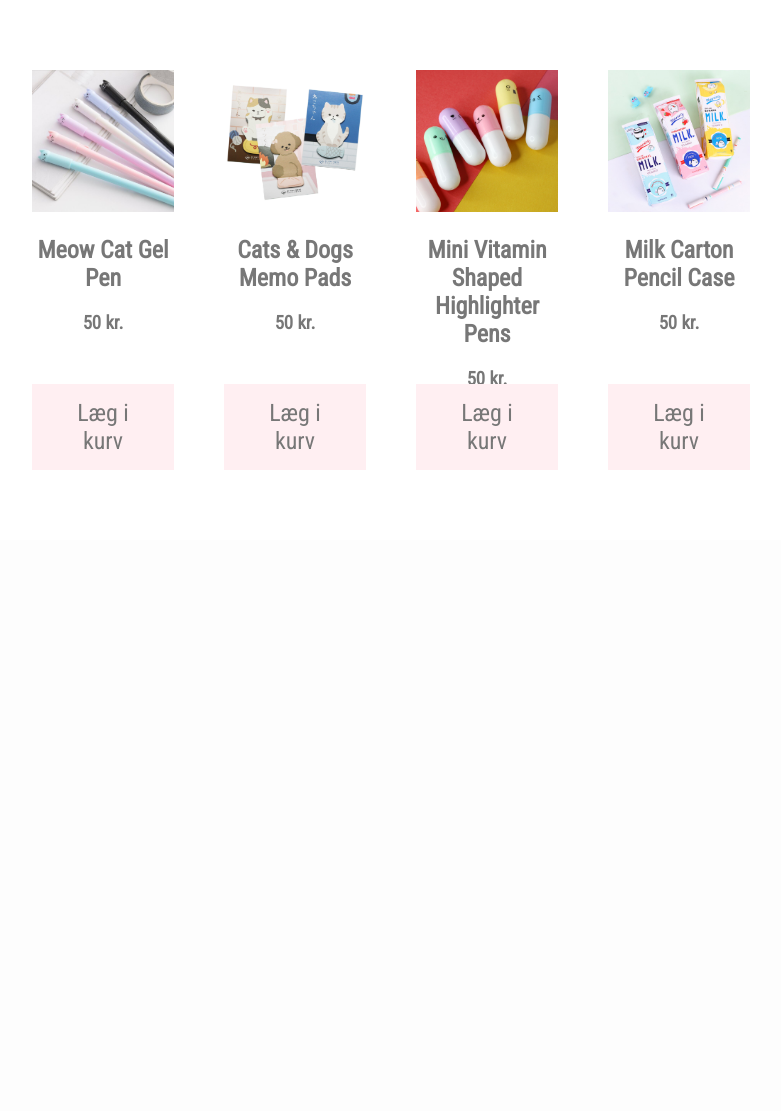
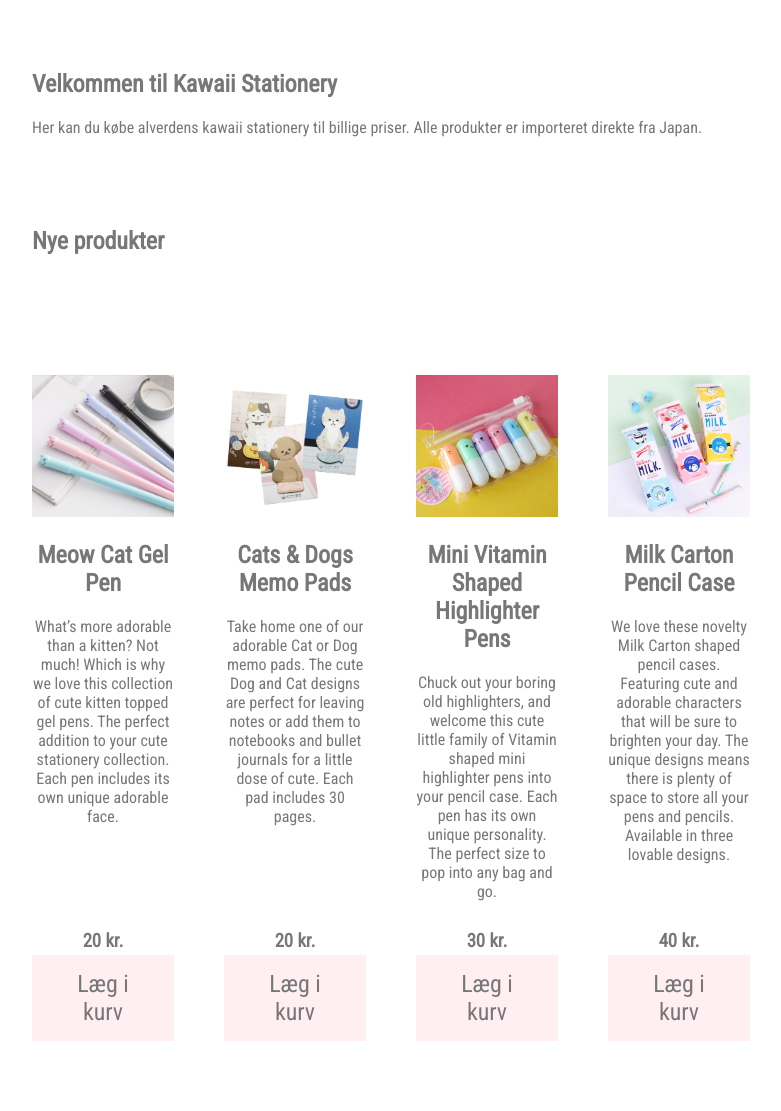
Before and after one commit to gjesing/V31Webshop, a PHP site: page / in a window 1280 px wide. Shown: the part 309-1420 px from the top of the page, without its empty margins (224-1005 px from the left). Before the commit the page ends 779 px from the top, so only its background shows below. Run offline with PHP 8.4, Linux system fonts and the light colour scheme.

Commit message:
Layout improved

```diff
--- a/css/style.css
+++ b/css/style.css
@@ -98,7 +98,14 @@ body > nav ul li a:hover {
 
 main {
   width: 60%;
+  margin: auto;
+}
+
+main section {
   margin: 70px auto;
+}
+
+main section:nth-child(2) {
   display: -ms-grid;
   display: grid;
   -ms-grid-columns: (calc(25% - 50px))[4];
@@ -107,24 +114,37 @@ main {
   grid-row-gap: 100px;
 }
 
-main article {
+main section:nth-child(2) h1 {
+  -ms-grid-column: 1;
+  -ms-grid-column-span: 4;
+  grid-column: 1 / 5;
+}
+
+main section:nth-child(2) article {
   position: relative;
 }
 
-main article img {
+main section:nth-child(2) article img {
   width: 100%;
 }
 
-main article h2 {
+main section:nth-child(2) article h2 {
   text-align: center;
 }
 
-main article h3 {
+main section:nth-child(2) article p {
   text-align: center;
-  margin-bottom: 80px;
+  margin-bottom: 140px;
 }
 
-main article button {
+main section:nth-child(2) article h3 {
+  text-align: center;
+  position: absolute;
+  bottom: 70px;
+  width: 100%;
+}
+
+main section:nth-child(2) article button {
   background: #ffeff2;
   width: 100%;
   border: none;
@@ -136,12 +156,12 @@ main article button {
   transition: all .5s;
 }
 
-main article button:hover {
+main section:nth-child(2) article button:hover {
   background: #ffd6dd;
   cursor: pointer;
 }
 
-main article button:focus {
+main section:nth-child(2) article button:focus {
   outline: none;
 }
 /*# sourceMappingURL=style.css.map */
--- a/css/style.scss
+++ b/css/style.scss
@@ -84,11 +84,18 @@ body > nav {
 }
 main {
     width: 60%;
+    margin: auto;
+    section {
         margin: 70px auto;
+    }
+    section:nth-child(2) {
         display: grid;
         grid-template-columns: repeat(4, calc(25% - 50px));
         grid-column-gap: 50px;
         grid-row-gap: 100px;
+        h1 {
+            grid-column: 1 / 5;
+        }
         article {
             position: relative;
             img {
@@ -97,9 +104,15 @@ main {
             h2 {
                 text-align: center;
             }
+            p {
+                text-align: center;
+                margin-bottom: 140px;
+            }
             h3 {
                 text-align: center;
-            margin-bottom: 80px;
+                position: absolute;
+                bottom: 70px;
+                width: 100%;
             }
             button {
                 background: $mainColor;
@@ -120,3 +133,4 @@ main {
             }
         }
     }
+}
--- a/index.php
+++ b/index.php
@@ -4,6 +4,7 @@
     <meta charset="UTF-8">
     <meta name="viewport" content="width=device-width, initial-scale=1.0">
     <meta http-equiv="X-UA-Compatible" content="ie=edge">
+    <meta name="description" content="Her kan du købe alverdens kawaii stationery til billige priser. Alle produkter er importeret direkte fra Japan.">
     <title>Webshop</title>
     <link href="https://fonts.googleapis.com/css?family=Amatic+SC|Roboto+Condensed&display=swap" rel="stylesheet">
     <link rel="stylesheet" href="https://use.fontawesome.com/releases/v5.7.2/css/all.css" integrity="sha384-fnmOCqbTlWIlj8LyTjo7mOUStjsKC4pOpQbqyi7RrhN7udi9RwhKkMHpvLbHG9Sr" crossorigin="anonymous">
@@ -31,30 +32,41 @@
         </ul>
     </nav>
     <main>
+        <section>
+            <h1>Velkommen til Kawaii Stationery</h1>
+            <p>Her kan du købe alverdens kawaii stationery til billige priser. Alle produkter er importeret direkte fra Japan.</p>
+        </section>
+        <section>
+            <h1>Nye produkter</h1>
             <article>
-            <img src="img/MeowCatGelPen.jpg" alt="">
+                <img src="img/MeowCatGelPen.jpg" alt="Meow Cat Gel Pen">
                 <h2>Meow Cat Gel Pen</h2>
-            <h3>50 kr.</h3>
+                <p>What’s more adorable than a kitten? Not much! Which is why we love this collection of cute kitten topped gel pens. The perfect addition to your cute stationery collection. Each pen includes its own unique adorable face.</p>
+                <h3>20 kr.</h3>
                 <button>Læg i kurv</button>
             </article>
             <article>
                 <img src="img/CatsDogMemoPads.jpg" alt="">
                 <h2>Cats & Dogs Memo Pads</h2>
-            <h3>50 kr.</h3>
+                <p>Take home one of our adorable Cat or Dog memo pads. The cute Dog and Cat designs are perfect for leaving notes or add them to notebooks and bullet journals for a little dose of cute. Each pad includes 30 pages.</p>
+                <h3>20 kr.</h3>
                 <button>Læg i kurv</button>
             </article>
             <article>
                 <img src="img/MiniVitaminShapedHighlighterPens.jpg" alt="">
                 <h2>Mini Vitamin Shaped Highlighter Pens</h2>
-            <h3>50 kr.</h3>
+                <p>Chuck out your boring old highlighters, and welcome this cute little family of Vitamin shaped mini highlighter pens into your pencil case. Each pen has its own unique personality. The perfect size to pop into any bag and go.</p>
+                <h3>30 kr.</h3>
                 <button>Læg i kurv</button>
             </article>
             <article>
                 <img src="img/MilkCartonPencilCase.jpg" alt="">
                 <h2>Milk Carton Pencil Case</h2>
-            <h3>50 kr.</h3>
+                <p>We love these novelty Milk Carton shaped pencil cases. Featuring cute and adorable characters that will be sure to brighten your day. The unique designs means there is plenty of space to store all your pens and pencils. Available in three lovable designs.</p>
+                <h3>40 kr.</h3>
                 <button>Læg i kurv</button>
             </article>
+        </section>
     </main>
 </body>
 </html>
```
Also changed, not shown: img/MiniVitaminShapedHighlighterPens.jpg, 1 other file. Lines whose indentation alone changed are shown as unchanged.
